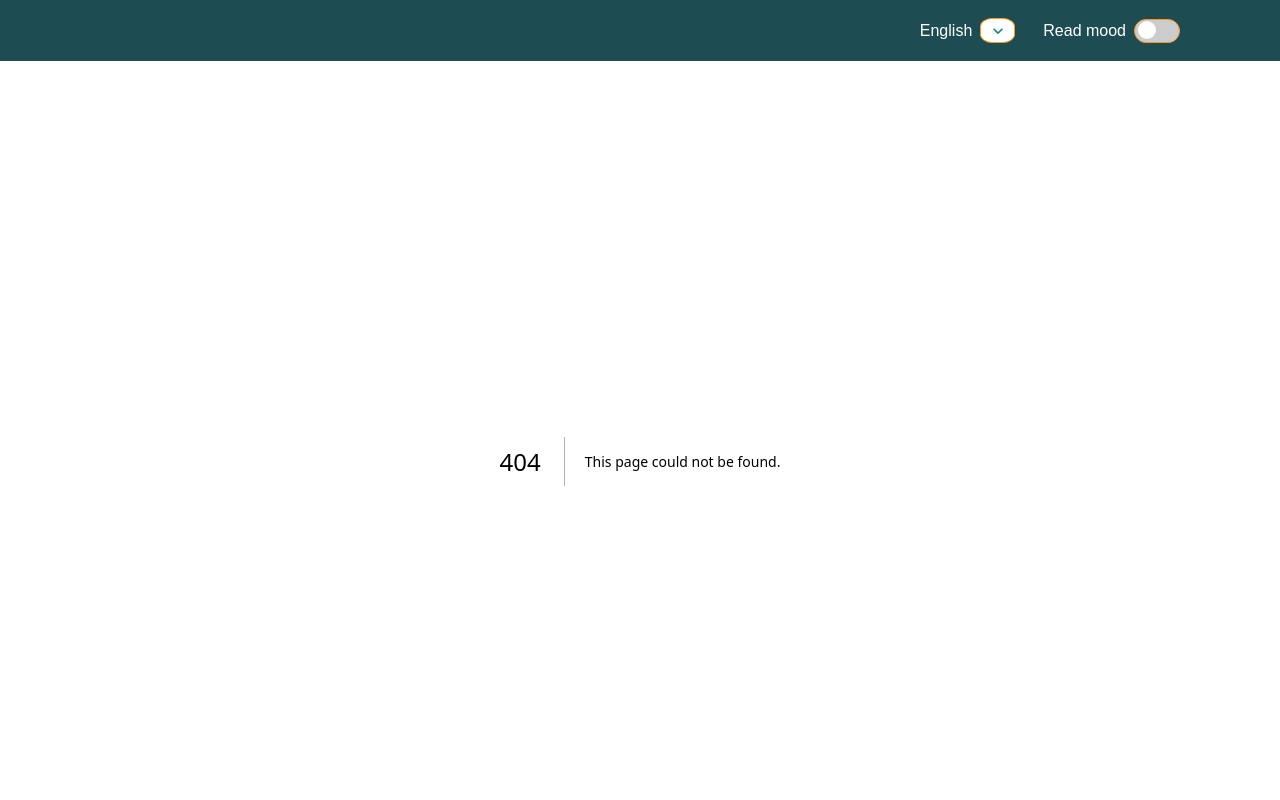
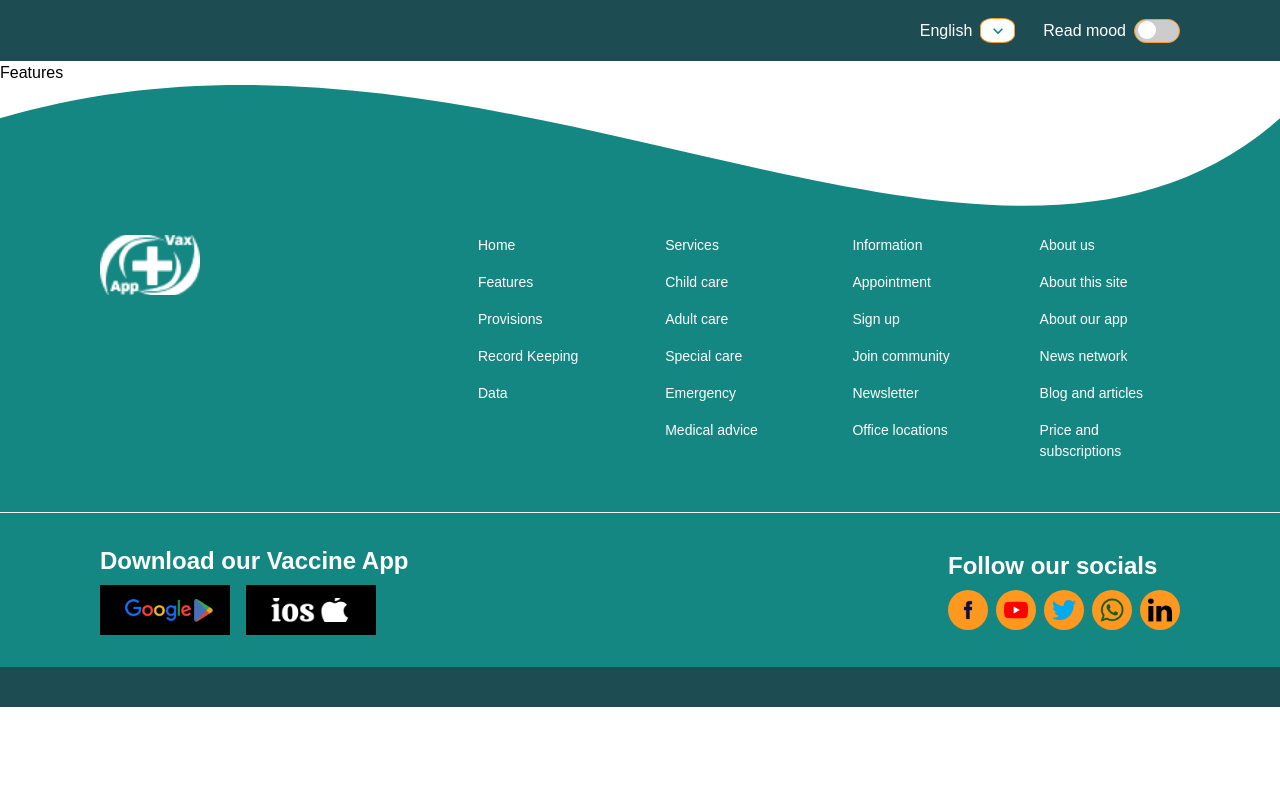
Before and after one commit to Kelviz/vax, a Next.js app: page /features in a window 1280 px wide. Before the commit this address had no page. Shown: the top 800 px of the page. Built offline with nearby package versions, Linux system fonts and the light colour scheme.

Commit message:
added a page for features

```diff
--- /dev/null
+++ b/app/features/page.jsx
@@ -0,0 +1,7 @@
+import React from "react";
+
+const page = () => {
+  return <div>Features</div>;
+};
+
+export default page;
```
Also changed, not shown: app/page.jsx (renamed from app/page.js, +1 -11 lines), app/layout.jsx (renamed from app/layout.js).
